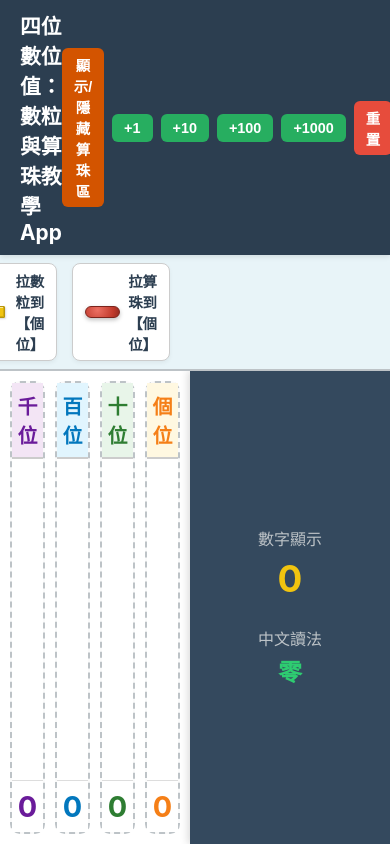
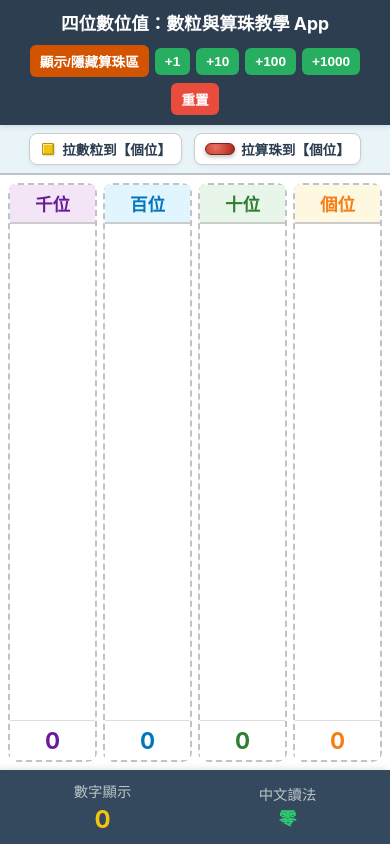
Before and after one commit to mankalok/PlaceValue, a plain HTML site: page index.html in a window 390 px wide. Drawn offline with Linux system fonts and the light colour scheme.

Commit message:
Update index.html

```diff
--- a/index.html
+++ b/index.html
@@ -2,7 +2,7 @@
 <html lang="zh-HK">
 <head>
   <meta charset="UTF-8">
-  <meta name="viewport" content="width=device-width, initial-scale=1.0, user-scalable=no">
+  <meta name="viewport" content="width=device-width, initial-scale=1.0, maximum-scale=1.0, user-scalable=no">
   <title>四位數位值：數粒與算珠教學 App</title>
   <style>
     * {
@@ -12,46 +12,56 @@
       -webkit-user-select: none;
     }
 
-    body {
+    html, body {
+      width: 100%;
+      min-height: 100vh;
+      min-height: 100dvh; /* 修正 iOS Safari 網址列遮擋問題 */
       margin: 0;
       padding: 0;
       font-family: -apple-system, BlinkMacSystemFont, "Segoe UI", Roboto, sans-serif;
       background-color: #f4f7f6;
+    }
+
+    body {
       display: flex;
       flex-direction: column;
-      height: 100vh;
-      overflow: hidden;
+      overflow-x: hidden;
+      overflow-y: auto; /* 允許內容多時向下滾動 */
     }
 
     /* 頂部列 */
     header {
       background-color: #2c3e50;
       color: white;
-      padding: 10px 20px;
+      padding: 10px 15px;
       display: flex;
+      flex-wrap: wrap; /* 允許小螢幕換行 */
       justify-content: space-between;
       align-items: center;
+      gap: 10px;
       box-shadow: 0 2px 5px rgba(0,0,0,0.1);
       z-index: 10;
     }
 
     h1 {
       margin: 0;
-      font-size: 1.3rem;
+      font-size: 1.2rem;
+      white-space: nowrap;
     }
 
     .header-controls {
       display: flex;
-      gap: 8px;
+      flex-wrap: wrap;
+      gap: 6px;
       align-items: center;
     }
 
     .btn {
       color: white;
       border: none;
-      padding: 6px 12px;
+      padding: 6px 10px;
       border-radius: 6px;
-      font-size: 0.9rem;
+      font-size: 0.85rem;
       cursor: pointer;
       font-weight: bold;
       transition: background 0.2s, transform 0.1s;
@@ -62,40 +72,39 @@
     .btn-reset { background-color: #e74c3c; }
     .btn:active { transform: scale(0.95); opacity: 0.9; }
 
-    /* 上方拉取區：靠右對齊 (配合個位欄位) */
+    /* 上方拉取區：動態對齊 */
     .top-panel {
       background-color: #e8f4f8;
-      padding: 8px 20px;
+      padding: 8px 15px;
       display: flex;
       justify-content: flex-end;
       align-items: center;
       border-bottom: 2px solid #bdc3c7;
-      min-height: 55px;
-      /* 右邊留出側邊欄寬度 + 邊距，確保對準「個位」 */
-      padding-right: calc(200px + 20px);
+      min-height: 50px;
     }
 
     .source-wrapper {
       display: flex;
       align-items: center;
-      gap: 15px;
+      gap: 12px;
+      flex-wrap: wrap;
     }
 
     .source-item {
       display: flex;
       align-items: center;
-      gap: 8px;
+      gap: 6px;
       cursor: grab;
       touch-action: none;
       background: #fff;
-      padding: 6px 12px;
+      padding: 5px 10px;
       border-radius: 8px;
       border: 1px solid #ccc;
       box-shadow: 0 2px 4px rgba(0,0,0,0.05);
     }
 
     .source-hint {
-      font-size: 0.9rem;
+      font-size: 0.85rem;
       color: #2c3e50;
       font-weight: bold;
     }
@@ -134,8 +143,8 @@
     .rod-segment-3d:last-child { border-bottom: none; }
 
     .flat-hundred-3d {
-      width: 120px;
-      height: 120px;
+      width: 100px;
+      height: 100px;
       display: grid;
       grid-template-columns: repeat(10, 1fr);
       grid-template-rows: repeat(10, 1fr);
@@ -150,8 +159,8 @@
     .flat-segment-3d { border: 0.5px solid #2980b9; }
 
     .cube-thousand-svg {
-      width: 150px;
-      height: 150px;
+      width: 120px;
+      height: 120px;
       filter: drop-shadow(2px 3px 4px rgba(0,0,0,0.25));
       margin: 2px;
       flex-shrink: 0;
@@ -159,8 +168,8 @@
 
     /* 算珠樣式 */
     .abacus-bead {
-      width: 60px;
-      height: 20px;
+      width: 50px;
+      height: 18px;
       background: radial-gradient(circle at 35% 30%, #ec7063, #c0392b 70%, #922b21);
       border-radius: 10px;
       border: 1px solid #7b241c;
@@ -170,23 +179,26 @@
       flex-shrink: 0;
     }
 
-    /* 主體區域 */
+    /* 主體區域：彈性自適應 */
     .main-layout {
       flex: 1;
       display: flex;
-      overflow: hidden;
+      flex-direction: row;
+      min-height: 0;
     }
 
     .place-value-container {
       flex: 1;
       display: flex;
-      padding: 10px;
-      gap: 10px;
+      padding: 8px;
+      gap: 6px;
       background-color: #ffffff;
+      overflow-x: auto;
     }
 
     .column {
       flex: 1;
+      min-width: 70px;
       border: 2px dashed #bdc3c7;
       border-radius: 10px;
       display: flex;
@@ -203,9 +215,9 @@
 
     .col-header {
       text-align: center;
-      padding: 8px 0;
+      padding: 6px 0;
       font-weight: bold;
-      font-size: 1.25rem;
+      font-size: 1.1rem;
       border-bottom: 2px solid #ccc;
     }
 
@@ -216,8 +228,9 @@
 
     /* 上格：數粒區 */
     .cell-blocks {
-      flex: 1.3;
-      padding: 8px;
+      flex: 1;
+      min-height: 180px;
+      padding: 6px;
       display: flex;
       flex-wrap: wrap-reverse;
       align-content: flex-start;
@@ -231,11 +244,12 @@
     /* 下格：算珠區 (預設隱藏) */
     .cell-abacus {
       flex: 1;
+      min-height: 140px;
       position: relative;
       display: none;
       flex-direction: column-reverse;
       align-items: center;
-      padding: 10px 0;
+      padding: 8px 0;
       overflow-y: auto;
       background-color: #fcfcfc;
       border-top: 2px dashed #ccc;
@@ -246,7 +260,7 @@
       top: 0;
       bottom: 0;
       left: 50%;
-      width: 6px;
+      width: 5px;
       background: linear-gradient(90deg, #bdc3c7, #7f8c8d, #95a5a6);
       transform: translateX(-50%);
       z-index: 1;
@@ -255,8 +269,8 @@
 
     .col-footer {
       text-align: center;
-      padding: 8px 0;
-      font-size: 1.8rem;
+      padding: 6px 0;
+      font-size: 1.4rem;
       font-weight: bold;
       border-top: 1px solid #ddd;
       background-color: #fff;
@@ -264,38 +278,39 @@
 
     /* 側邊資訊欄 */
     .sidebar {
-      width: 200px;
+      width: 180px;
       background-color: #34495e;
       color: white;
-      padding: 20px;
+      padding: 15px 10px;
       display: flex;
       flex-direction: column;
       justify-content: center;
       align-items: center;
       box-shadow: -2px 0 8px rgba(0,0,0,0.15);
+      flex-shrink: 0;
     }
 
     .sidebar-title {
-      font-size: 1rem;
+      font-size: 0.9rem;
       color: #bdc3c7;
-      margin-bottom: 6px;
+      margin-bottom: 4px;
     }
 
     .sidebar-value {
-      font-size: 2.3rem;
+      font-size: 2rem;
       font-weight: bold;
       color: #f1c40f;
-      margin-bottom: 25px;
+      margin-bottom: 15px;
       word-break: break-all;
       text-align: center;
     }
 
     .sidebar-chinese {
-      font-size: 1.5rem;
+      font-size: 1.3rem;
       font-weight: bold;
       color: #2ecc71;
       text-align: center;
-      line-height: 1.4;
+      line-height: 1.3;
     }
 
     /* 拖拉跟隨元素 */
@@ -305,6 +320,50 @@
       z-index: 1000;
       opacity: 0.85;
       transform: translate(-50%, -50%);
+    }
+
+    /* 📱 手機與直向 iPad 響應式優化 */
+    @media (max-width: 768px) {
+      header {
+        justify-content: center;
+      }
+      h1 {
+        width: 100%;
+        text-align: center;
+        font-size: 1.1rem;
+      }
+      .header-controls {
+        justify-content: center;
+        width: 100%;
+      }
+      .top-panel {
+        justify-content: center;
+        padding-right: 15px;
+      }
+      .main-layout {
+        flex-direction: column; /* 改為上下排列 */
+      }
+      .sidebar {
+        width: 100%;
+        flex-direction: row; /* 資訊欄改為橫向排列 */
+        justify-content: space-around;
+        padding: 10px;
+      }
+      .sidebar-value {
+        margin-bottom: 0;
+        font-size: 1.5rem;
+      }
+      .sidebar-chinese {
+        font-size: 1.1rem;
+      }
+      .flat-hundred-3d {
+        width: 70px;
+        height: 70px;
+      }
+      .cube-thousand-svg {
+        width: 80px;
+        height: 80px;
+      }
     }
   </style>
 </head>
@@ -322,7 +381,7 @@
     </div>
   </header>
 
-  <!-- 上方拖拉來源區 (靠右對齊【個位】欄位) -->
+  <!-- 上方拖拉來源區 -->
   <div class="top-panel" id="topPanel">
     <div class="source-wrapper">
       <div class="source-item" id="sourceCube">
@@ -330,7 +389,7 @@
         <div class="source-hint">拉數粒到【個位】</div>
       </div>
       <div class="source-item" id="sourceBead">
-        <div class="abacus-bead" style="width: 35px; height: 12px; margin: 0;"></div>
+        <div class="abacus-bead" style="width: 30px; height: 12px; margin: 0;"></div>
         <div class="source-hint">拉算珠到【個位】</div>
       </div>
     </div>
@@ -378,10 +437,14 @@
 
     <!-- 側邊顯示欄 -->
     <div class="sidebar">
-      <div class="sidebar-title">數字顯示</div>
-      <div class="sidebar-value" id="displayNumber">0</div>
-      <div class="sidebar-title">中文讀法</div>
-      <div class="sidebar-chinese" id="displayChinese">零</div>
+      <div>
+        <div class="sidebar-title">數字顯示</div>
+        <div class="sidebar-value" id="displayNumber">0</div>
+      </div>
+      <div>
+        <div class="sidebar-title">中文讀法</div>
+        <div class="sidebar-chinese" id="displayChinese">零</div>
+      </div>
     </div>
   </div>
 
@@ -405,7 +468,7 @@
       });
     }
 
-    // 使用 Pointer Events 全面支援 iPad 與觸控螢幕
+    // Pointer Events 完全相容 iPad Touch
     function setupDragSource(elementId, type) {
       const el = document.getElementById(elementId);
       el.addEventListener('pointerdown', (e) => handlePointerDown(e, type));
@@ -482,7 +545,6 @@
         const rect = col.getBoundingClientRect();
         if (x >= rect.left && x <= rect.right && y >= rect.top && y <= rect.bottom) {
           const colType = col.getAttribute('data-type');
-          // 限制：只有拖放到【個位】才會生效，其餘位置無反應
           if (colType === 'units') {
             counts.units += 1;
             checkCarries();
```
